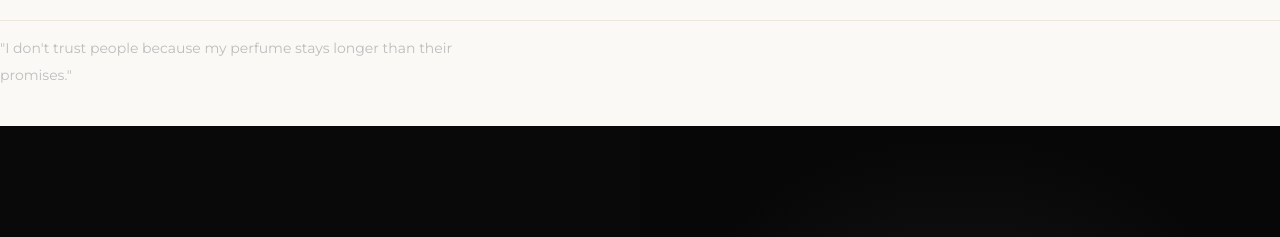
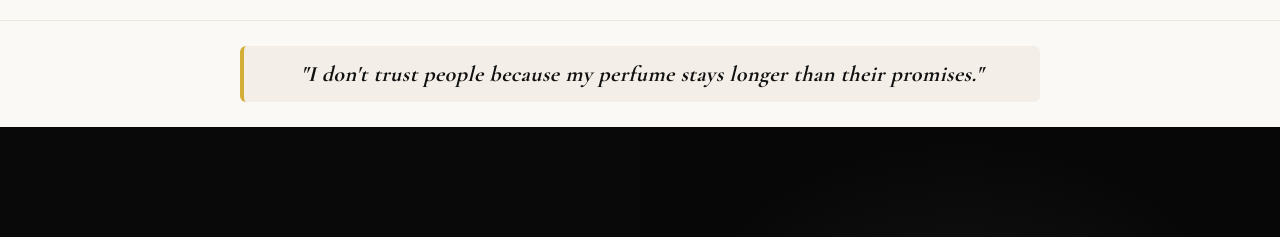
Before and after one commit to Ahmed-sketch2/Scents-by-Ahmed, a website: page index.html in a window 1280 px wide. Shown: the part 71-308 px from the top of the page. Drawn offline with nearby package versions, Linux system fonts and the light colour scheme; no server answers.

Commit message:
Update index.html

```diff
--- a/index.html
+++ b/index.html
@@ -24,8 +24,12 @@
     <button class="cart-button" id="cartBtn" aria-label="Open shopping bag">Bag <span id="cartCount">0</span></button>
     <button class="menu-toggle" id="menuToggle" aria-label="Toggle menu">☰</button>
   </header>
-<p class="hero-text">"I don't trust people because my perfume stays longer than their promises."</p>
-  <main>
+
+  <main><div style="text-align: center; margin: 25px auto; max-width: 800px; padding: 15px 20px; background-color: #f4eee8; border-left: 4px solid #d4af37; border-radius: 6px;">
+  <p style="font-family: 'Cormorant Garamond', Georgia, serif; font-size: 22px; font-weight: bold; color: #111111; font-style: italic; margin: 0; letter-spacing: 0.5px;">
+    "I don't trust people because my perfume stays longer than their promises."
+  </p>
+</div>
     <section class="hero" id="home">
       <div class="hero-copy">
         <p class="eyebrow">SCENTS BY AHMED</p>
```
